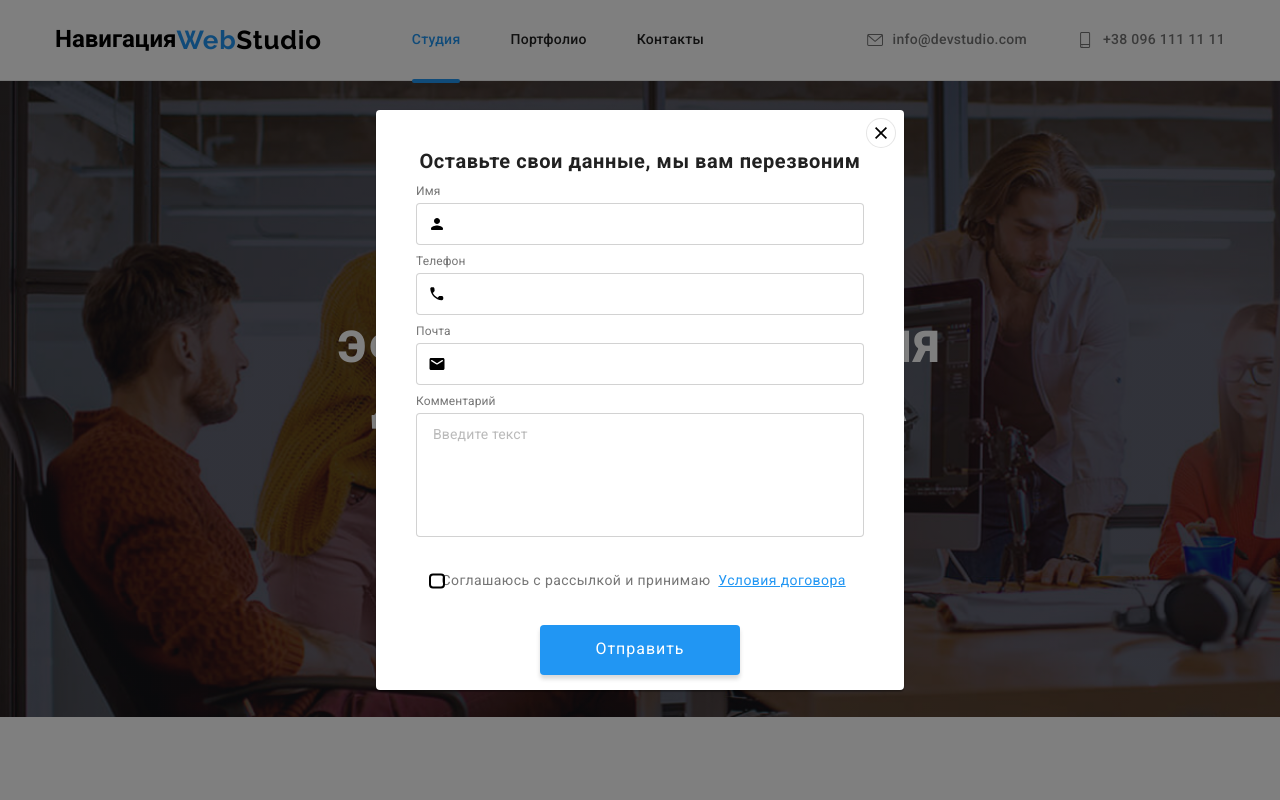
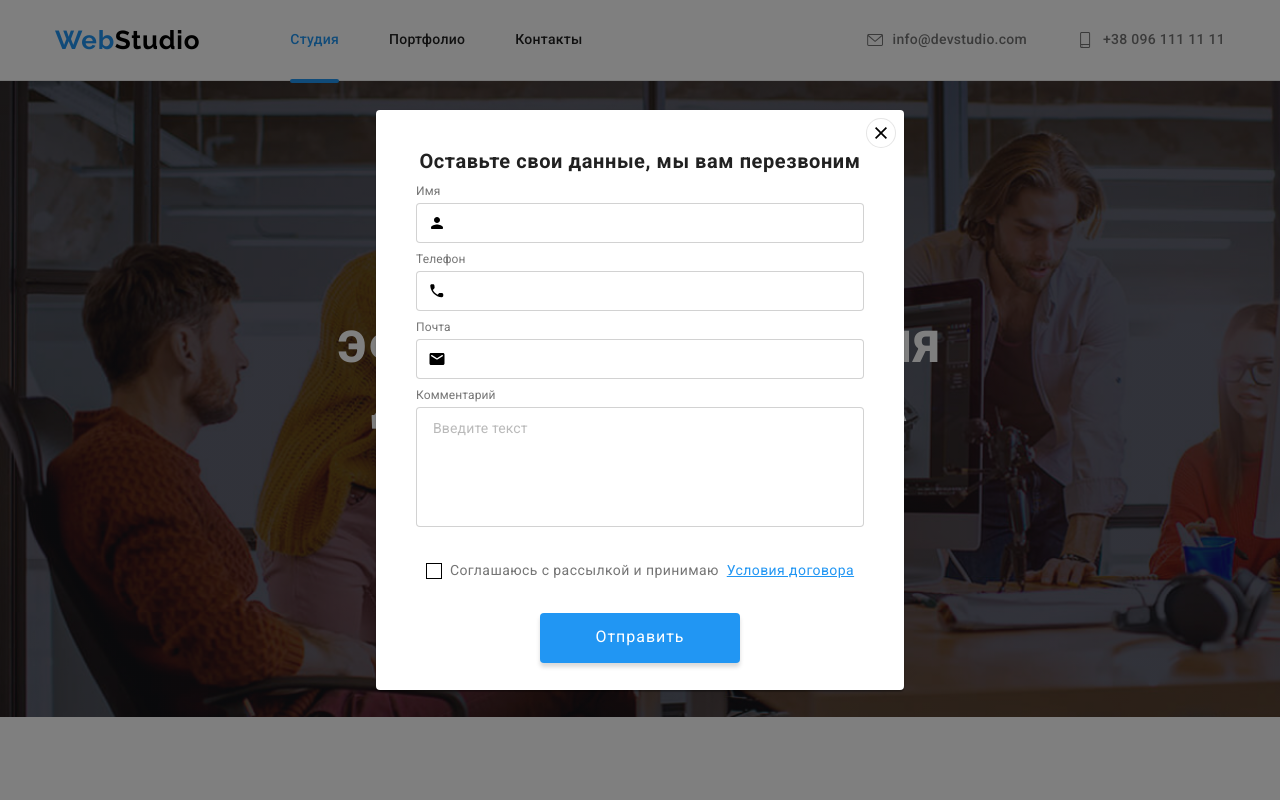
Before and after one commit to Dmitriy-101/goit-markup-hw-08, a plain HTML site: page index.html in a window 1280 px wide. Both pictures are taken after a click on the button "Заказать услугу". Shown: the top 800 px of the page. Drawn offline with nearby package versions, Linux system fonts and the light colour scheme.

Commit message:
..Доработка ДЗ-6 от 28.03.21

```diff
--- a/css/styles.css
+++ b/css/styles.css
@@ -28,6 +28,17 @@ ol {
 
 img {
     display: block;
+}
+
+.visually-hidden {
+    position: absolute !important;
+    clip: rect(1px 1px 1px 1px);
+    clip: rect(1px, 1px, 1px, 1px);
+    padding: 0 !important;
+    border: 0 !important;
+    height: 1px !important;
+    width: 1px !important;
+    overflow: hidden;
 }
 
 .link {
@@ -376,8 +387,6 @@ img {
     fill: currentColor;
     fill: currentColor;
 }
-
-
 
 .specialty-title {
     font-style: normal;
@@ -772,7 +781,7 @@ img {
 
 .subscription {
     margin-left: 10px;
-    fill: #fff;
+    fill: currentColor;
     transition: fill 250ms cubic-bezier(0.4, 0, 0.2, 1);
 }
 
@@ -951,6 +960,7 @@ img {
 
 .is-hidden {
     opacity: 0;
+    visibility: hidden;
     pointer-events: none;
 }
 
@@ -1035,19 +1045,26 @@ img {
     margin-bottom: 32px;
 }
 
-.modal-input,
-.modal-form-message {
-    padding: 12px 12px 12px 40px;
+.modal-input {
+    width: 100%;
+    height: 40px;
     border: 1px solid rgba(33, 33, 33, 0.2);
     border-radius: 4px;
+    padding-left: 42px;
+    transition: border-color 250ms linear;
+}
+
+.modal-form-message {
+    width: 100%;
+    height: 120px;
+    border: 1px solid rgba(33, 33, 33, 0.2);
+    border-radius: 4px;
+    padding: 12px 16px;
     resize: none;
+    transition: border-color 250ms linear;
     font-size: 14px;
     line-height: 1.16;
     letter-spacing: 0.01em;
-}
-
-.modal-form-message {
-    padding-left: 16px;
 }
 
 .modal-form-message::placeholder {
@@ -1065,10 +1082,6 @@ img {
     fill:#2196f3
 }
 
-.agreement-group {
-    margin-bottom: 32px;
-}
-
 .agreement-modal {
     position: relative;
     display: flex;
@@ -1078,6 +1091,7 @@ img {
     line-height: 1.71;
     letter-spacing: 0.03em;
     color: #757575;
+    margin-bottom: 30px;
 }
 
 .signup-form {
@@ -1108,11 +1122,11 @@ img {
 }
 
 
-.custom-check-box {
+/*.custom-check-box {
     opacity: 0;
-}
+}*/
 
-.custom-check-box,
+/*.custom-check-box,
 .agree-checkbox {
   position: absolute;
   top: 50%;
@@ -1127,31 +1141,34 @@ img {
   height: 15px;
   border-radius: 4px;
   border: 2px solid #000;
-}
+}*/
 
-.modal-form-term:checked + .custom-check-box {
-    opacity: 1;
+.modal-form-term:checked + .modal-stroke::before {
+    background-image: url(../images/icom-all/icon-check.svg);
+    background-position: center;
     border: 2px solid #2196f3;
-    fill: #fff;
+    /*fill: #fff;*/
     background-color: #2196f3;
-}
-
-.modal-form-term:checked + .agree-checkbox {
-    border: 2px solid #2196f3;
+    /*box-shadow: 0 0 0 2px #2196f3;*/
 }
 
 .modal-stroke {
     display: flex;
     font-size: 14px;
-    line-height: 1.71;
+    /*line-height: 1.71;
     letter-spacing: 0.03em;
-    width: 423px;
-    text-align: right;
-
+    text-align: right;*/
+    align-items: center;
 }
 
-
-
-
+.modal-stroke::before {
+    display: flex;
+    content: "";
+    width: 16px;
+    height: 16px;
+    border: 1px solid #000;
+    cursor: pointer;
+    margin-right: 8px;
+}
 
             /*====== модельное окно AND ======*/
--- a/index.html
+++ b/index.html
@@ -140,10 +140,7 @@
                     <h2 class="main-two">Наша команда</h2>
                         <ul class="about-list list">
                             <li class="about-list-three">
-                                <div class="team-list-content-wrapper">
                                     <img src="./images/our-team/img.jpg" alt="Игорь Демьяненко" width="270">
-                                    <p class="overlay">Технокряк это современная площадка распостранения коронавируса. Компании используют эту платформу для цифрового шпионажа и атак на защищённые сервера конкуренктов.</p>
-                                </div>
                                 <div class="staff">
                                     <h3 class="staff-name" >Игорь Демьяненко</h3>
                                     <p class="position-staff" lang="en">Product Designer</p>
@@ -446,8 +443,6 @@
                     <use href="./images/sprite.svg#icon-close"></use>
                 </svg>
             </button>
-
-
                 <p class="form-name">Оставьте свои данные, мы вам перезвоним</p>
                 <form action="#" class="signup-form" name="signup-form" autocomplete="off">
                      <label class="modal-form" for="name">Имя </label>
@@ -457,17 +452,13 @@
                                 <use href="./images/sprite.svg#person-black-18dp"></use>
                                 </svg>
                         </span>
-
-
                      <label class="modal-form" for="tel">Телефон</label>
                         <span class="form-field-wrapper">
-                                <input class="modal-input" type="tel" name="tel" id="tel" required  pattern="[0-9]{3}-[0-9]{3}-[0-9]{2}-[0-9]{2}" title="096 111 11 11"/>
+                                <input class="modal-input" type="tel" name="tel" id="tel" required  pattern="[0-9]{3}-[0-9]{3}-[0-9]{2}-[0-9]{2}" title="096-111-11- 11"/>
                                 <svg class="form-icons modal-icons-left" width="18px" height="18px">
                                 <use href="./images/sprite.svg#phone-black-18dp"></use>
                                 </svg>
                         </span>
-
-
                      <label class="modal-form" for="mail"> Почта</label>
                         <span class="form-field-wrapper">
                                 <input class="modal-input" type="email" name="email" id="mail" required/>
@@ -477,24 +468,21 @@
                         </span>
                      <label class="modal-form" name="comment">Комментарий </label>
                         <textarea class="modal-form-message  modal-textarea-bottom" name="message" id="" rows="6" placeholder="Введите текст"></textarea>
-                    <div class="agreement-modal agreement-group">
-                        <label class=" modal-stroke" for="check-box">
-                            <input class="modal-form-term is-hidden "
+                    <div class="agreement-modal">
+                        <input class="modal-form-term visually-hidden "
                         type="checkbox"
                         name="comment"
-                            id="check-box"/> Соглашаюсь с рассылкой и принимаю &nbsp;
+                        value=""
+                        id="checkbox"/>
+                     <label class="modal-stroke" for="checkbox"> Соглашаюсь с рассылкой и принимаю &nbsp;
                             <a href="" class="agreement-link">Условия договора</a>
-                            <svg class="custom-check-box" width="18px" height="18px">
+                        </label>
+                            <!--<svg class="custom-check-box" width="18px" height="18px">
                                 <use href="./images/sprite.svg#icon-check"></use>
-                            </svg>
-                            <span class="agree-checkbox"></span>
-                        </label>
+                            </svg>-->
                     </div>
                     <button type="submit" class="top-btn">Отправить</button>
                 </form>
-
-
-
         </div>
     </div>
     <script src="./css/js/modal.js"></script>
```
Also changed, not shown: portfolio.html (+8 -6 lines). Lines whose indentation alone changed are shown as unchanged.
